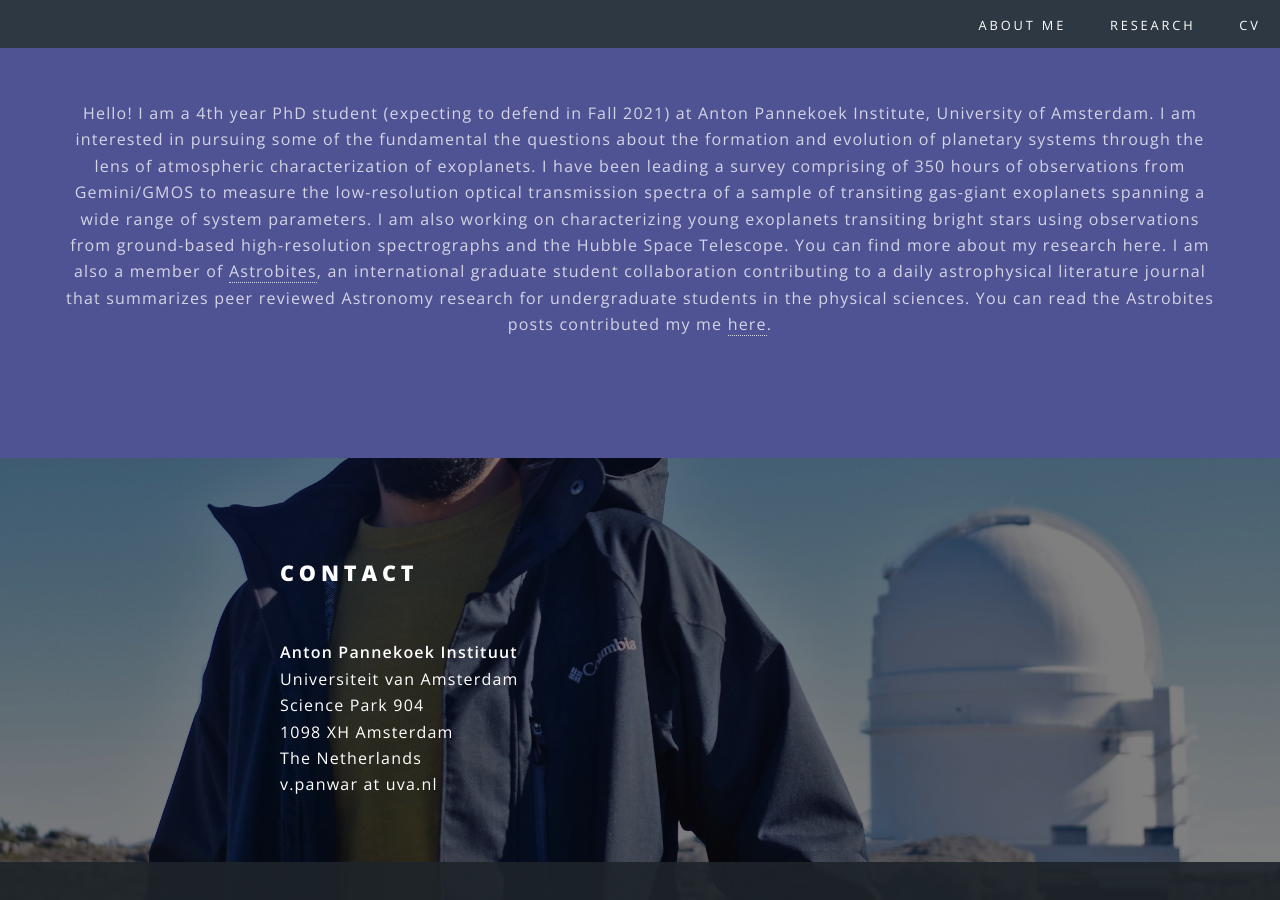
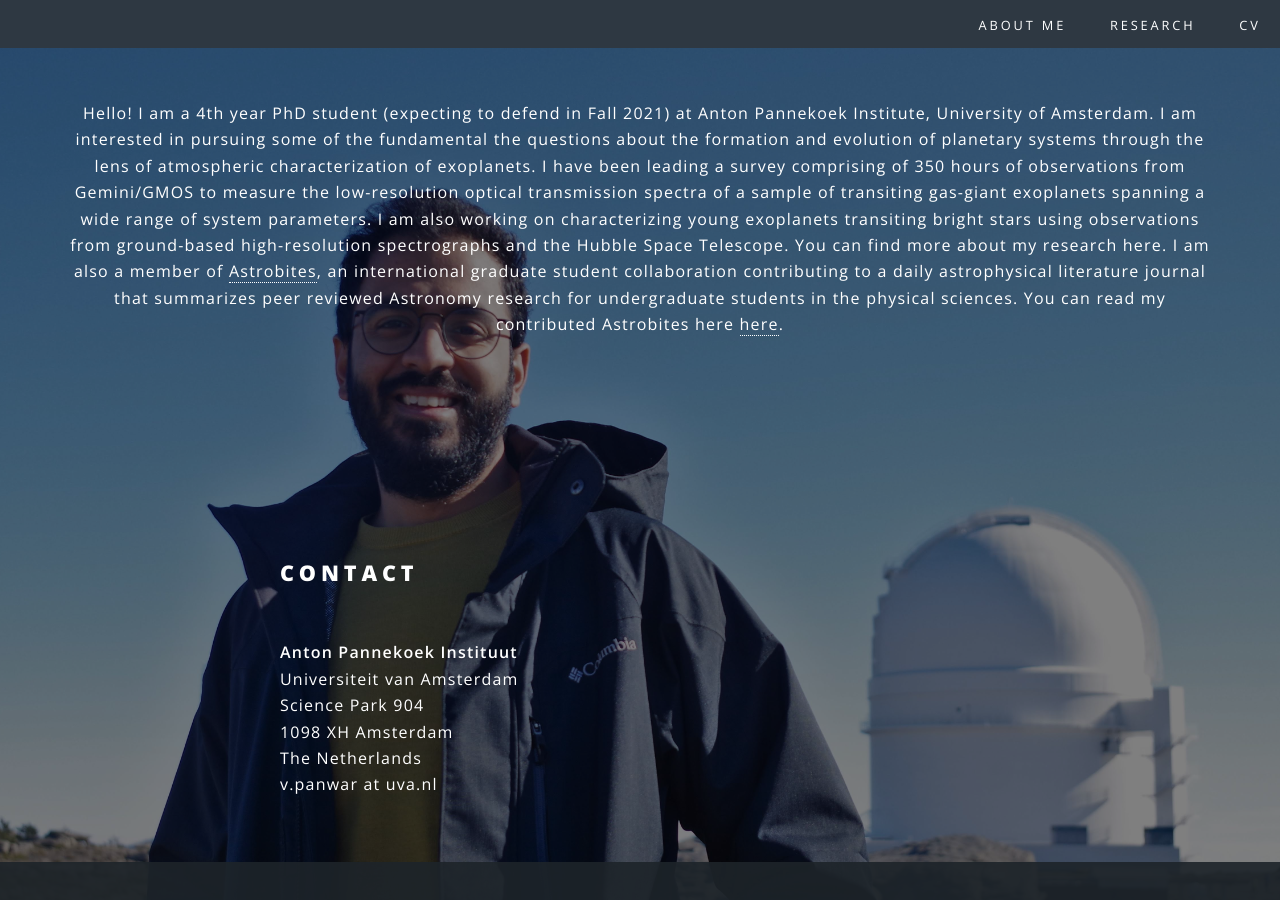
Before and after one commit to vatsalpanwar/vatsalpanwar.github.io, a Jekyll site: the page built from index.html, in a window 1280 px wide and 900 px high, scrolled down 896 px. Built offline with Jekyll 4.4.1, drawn with Linux system fonts in a browser that asks for light colours.

Commit message:
Another description style

```diff
--- a/index.html
+++ b/index.html
@@ -20,7 +20,7 @@
 
 
 				<!-- One -->
-					<section id="one" class="wrapper style3 special">
+					<section id="one" class="wrapper style4 special">
 						<div class="inner">
 							<header class="major">
 								<!-- <h2>Characterization of Exoplanetary Atmospheres</h2> -->
@@ -40,7 +40,7 @@
 									an international graduate student collaboration contributing to
 									a daily astrophysical literature journal that summarizes peer reviewed
 									Astronomy research for undergraduate students in the physical sciences. You
-									can read the Astrobites posts contributed my me <a href="https://astrobites.org/author/vpanwar/">here</a>.
+									can read my contributed Astrobites here <a href="https://astrobites.org/author/vpanwar/">here</a>.
 
 
 								</p>
```
